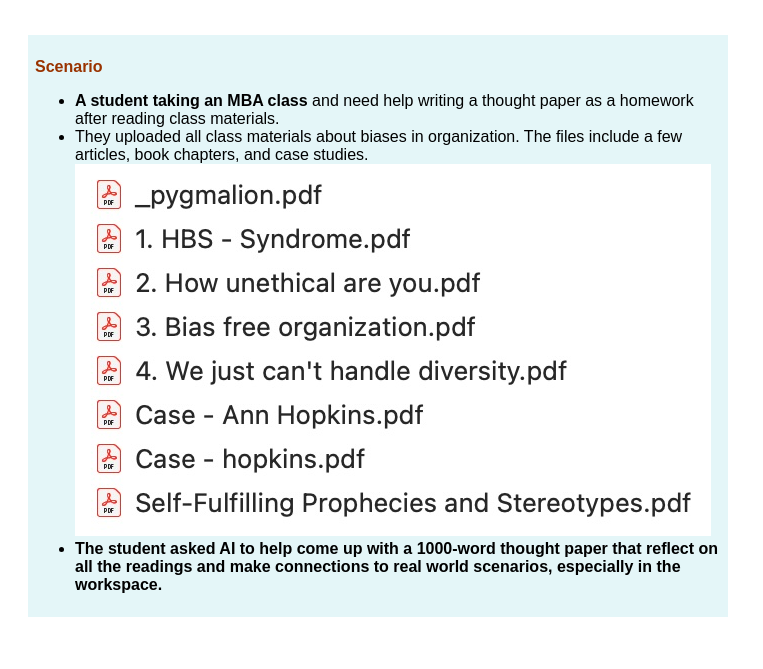
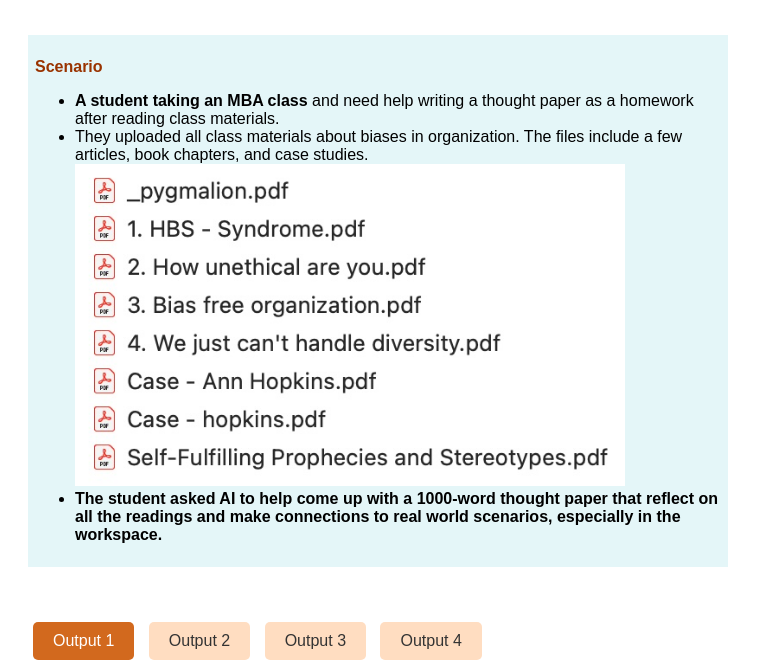
Before and after one commit to candy1110-us/UseTestingStudent, a plain HTML site: page index.html in a window 1280 px wide. Shown: the part 107-776 px from the top of the page, without its empty margins (0-763 px from the left). Drawn offline with Linux system fonts and the light colour scheme.

Commit message:
Update index.html

```diff
--- a/index.html
+++ b/index.html
@@ -51,7 +51,7 @@
 <ul>
 <li><strong>A student taking an MBA class</strong> and need help writing a thought paper as a homework after reading class materials.</li>
 <li>They uploaded all class materials about biases in organization. The files include a few articles, book chapters, and case studies.</li>
-<img src="Files2.jpg" alt="description" />
+<img src="Files2.jpg" alt="description" width="550" />
 <li><strong>The student&nbsp;asked AI to help come up with a 1000-word thought paper that reflect on all the readings and make connections to real world scenarios, especially in the workspace.</strong></li>
 </ul>
 </td>
```
